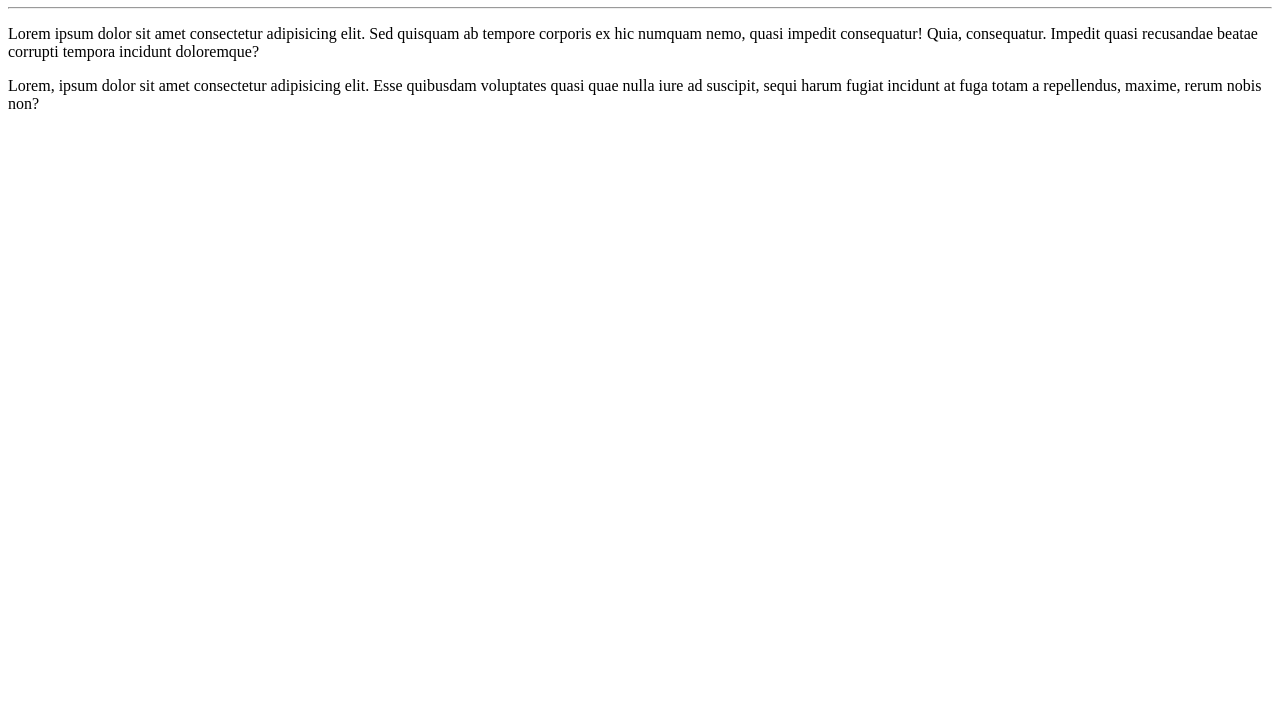
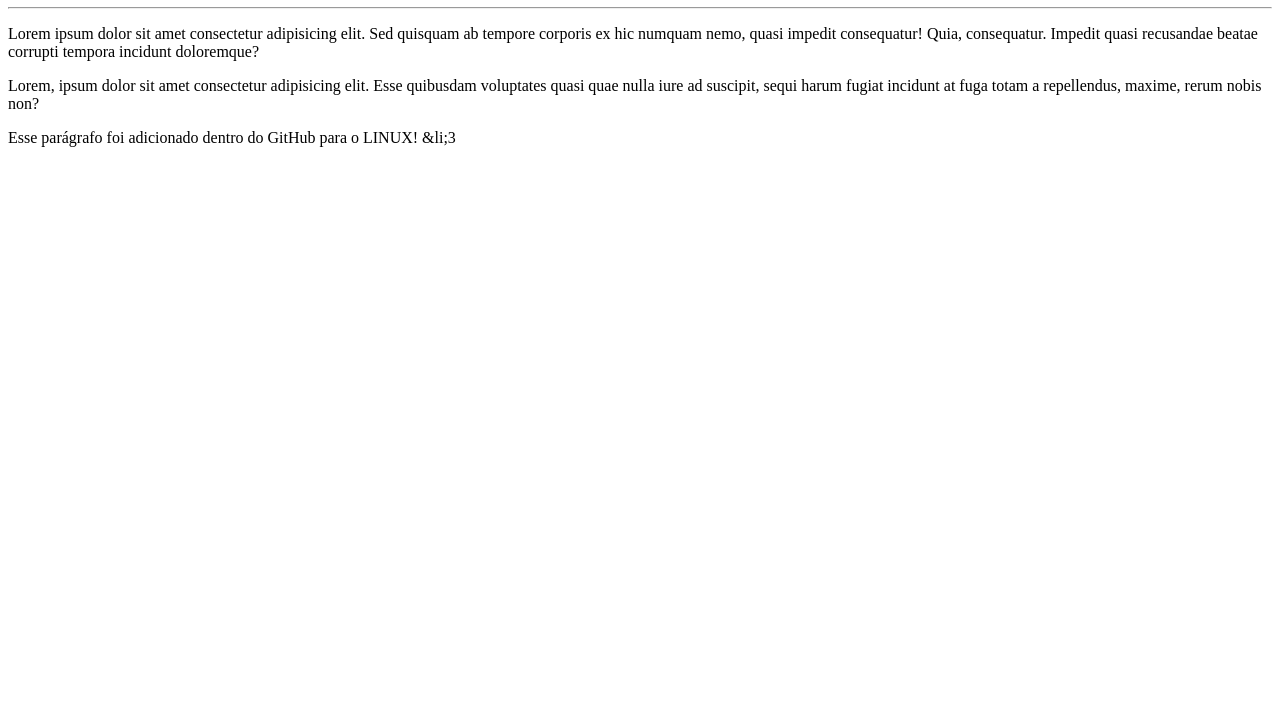
Before and after one commit to cristianoGitHub/Ola-Mundo, a plain HTML site: page site-exemplo/index.html in a window 1280 px wide. Shown: the part 73-800 px from the top of the page. Drawn offline with Linux system fonts and the light colour scheme.

Commit message:
Mudei o arquivo index

```diff
--- a/site-exemplo/index.html
+++ b/site-exemplo/index.html
@@ -9,5 +9,6 @@
     <h1>Olá, Mundo!</h1>
     <hr>
     <p>Lorem ipsum dolor sit amet consectetur adipisicing elit. Sed quisquam ab tempore corporis ex hic numquam nemo, quasi impedit consequatur! Quia, consequatur. Impedit quasi recusandae beatae corrupti tempora incidunt doloremque?</p><p>Lorem, ipsum dolor sit amet consectetur adipisicing elit. Esse quibusdam voluptates quasi quae nulla iure ad suscipit, sequi harum fugiat incidunt at fuga totam a repellendus, maxime, rerum nobis non?</p>
+    <p>Esse parágrafo foi adicionado dentro do GitHub para o LINUX! &li;3 </p>
 </body>
 </html>
```
